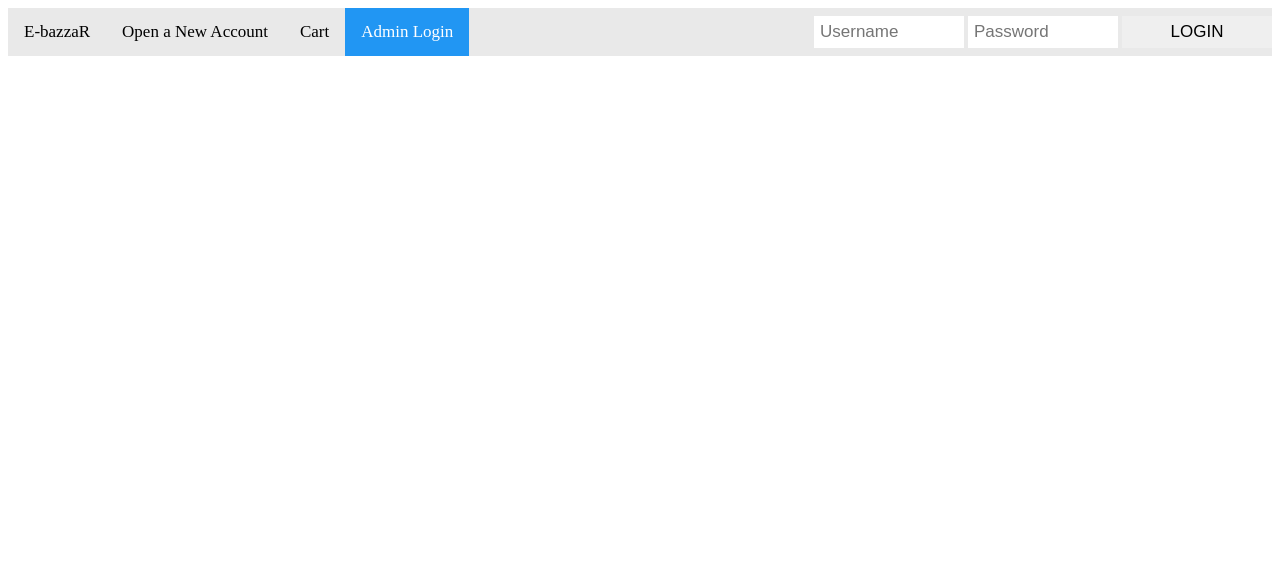
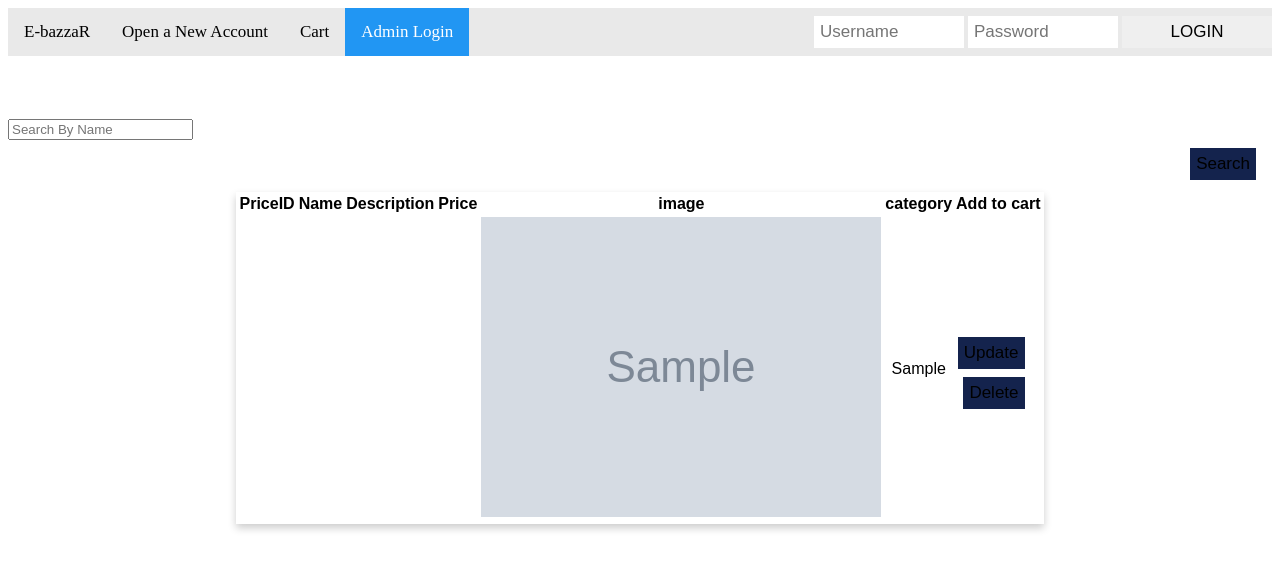
Before and after one commit to santo1989/Ebazzar, a PHP site: page /Admin.php in a window 1280 px wide. Shown: the top 570 px of the page. Run offline with PHP 8.4, Linux system fonts and the light colour scheme; tables that the repository leaves empty or names only in its code hold one stand-in row (values such as "Sample post"); grey boxes marked "Sample" are stand-in pictures; data that the repository does not hold is empty.

Commit message:
update
admin pannel

```diff
--- a/Admin.php
+++ b/Admin.php
@@ -25,7 +25,67 @@
 		<input type="submit" value="LOGIN" name="login" id="login"></input>
 </div>
 </form>
+</div>
+<div class="contain">
+<div class="search">
+   <div class="row">
+   <div class="colume" style="margin-top: 5%;">
+   <div class="row">
 
+   <?php
+
+     $conn = new mysqli('localhost', 'root', '', 'ecomdb');
+     if(isset($_GET['search'])){
+        $searchKey = $_GET['search'];
+        $sql = "SELECT * FROM pricedb WHERE Name LIKE '%$searchKey%'";
+     }else
+     $sql = "SELECT * FROM pricedb";
+     $result = $conn->query($sql);
+   ?>
+
+   <form action="" method="GET">
+     <div class="colume">
+        <input type="text" name="search" class='form-control' placeholder="Search By Name" value=<?php echo @$_GET['search']; ?> >
+     </div>
+     <div class="button">
+      <button>Search</button>
+     </div>
+   </form>
+
+   <br>
+   <br>
+</div>
+<table class="table">
+  <tr>
+     <th>PriceID</th>
+     <th>Name</th>
+     <th>Description</th>
+     <th>Price</th>
+     <th>image</th>
+     <th>category</th>
+     <th>Add to cart</th>
+
+  </tr>
+  <?php while( $row = $result->fetch_object() ): ?>
+  <tr>
+     <td><?php echo $row->PriceID  ?></td>
+     <td><?php echo $row->Name ?></td>
+     <td><?php echo $row->Description ?></td>
+     <td><?php echo $row->Price ?></td>
+     <td><img src="image/<?php echo $row->image?>"></td>
+     <td><?php echo $row->category ?></td>
+     <td><button>Update</button> </br></br> <!--line brack -->
+	 <button>Delete</button>
+	</td>
+  </tr>
+  <?php endwhile; ?>
+</table>
+</div>
+</div>
+</div>
+  </body>
+  </html>
+</div>
 </div>
 </body>
 </html>
--- a/css.css
+++ b/css.css
@@ -183,10 +183,21 @@
   opacity: 0.7;
 }
 
-.table {
+table {
   box-shadow: 0 4px 8px 0 rgba(0, 0, 0, 0.2);
-  max-width: 300px;
+  max-width: auto;
   margin: auto;
   text-align: center;
   font-family: arial;
+  border: 1px red;
 }
+button {
+  float: right;
+  padding: 6px;
+  margin-top: 8px;
+  margin-right: 16px;
+  background: rgb(20, 35, 77);
+  font-size: 17px;
+  border: rgb(235, 17, 17);
+  cursor: pointer;
+}
```
